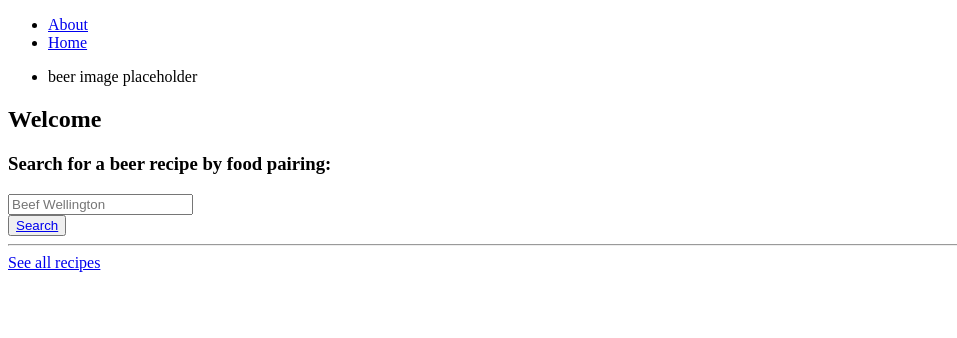
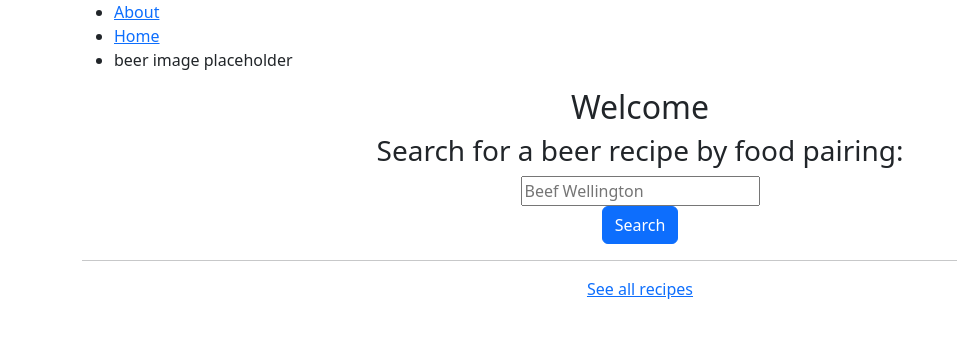
Before and after one commit to jamescaleca/beer-recipe-finder, a React (Create React App) app in the folder client/: page / in a window 1280 px wide. Shown: the top 338 px of the page, without its empty margins (0-957 px from the left). Built offline with nearby package versions, Linux system fonts and the light colour scheme; no server answers.

Commit message:
Imported react bootstrap and applied it to a button on the home page

```diff
--- a/client/package.json
+++ b/client/package.json
@@ -7,7 +7,9 @@
     "@testing-library/react": "^13.4.0",
     "@testing-library/user-event": "^13.5.0",
     "axios": "^1.4.0",
+    "bootstrap": "^5.3.0-alpha3",
     "react": "^18.2.0",
+    "react-bootstrap": "^2.7.4",
     "react-dom": "^18.2.0",
     "react-router-dom": "^6.11.1",
     "react-scripts": "5.0.1",
--- a/client/src/App.js
+++ b/client/src/App.js
@@ -8,6 +8,7 @@ import About from "./pages/About"
 import FilteredRecipes from "./pages/FilteredRecipes"
 import RecipesList from "./pages/RecipesList"
 import SingleRecipe from "./pages/SingleRecipe"
+import "./css/styles.css"
 
 export default function App() {
   return (
--- /dev/null
+++ b/client/src/css/styles.css
@@ -0,0 +1 @@
+/* No CSS *//*# sourceMappingURL=styles.css.map */
--- /dev/null
+++ b/client/src/css/styles.scss
@@ -0,0 +1 @@
+@import "~bootstrap/scss/bootstrap";
--- a/client/src/index.js
+++ b/client/src/index.js
@@ -2,6 +2,8 @@ import React from 'react'
 import ReactDOM from 'react-dom/client'
 import { RecipesContextProvider } from './context/recipesContext'
 import App from './App'
+
+import 'bootstrap/dist/css/bootstrap.min.css'
 
 ReactDOM.createRoot(document.getElementById('root')).render(
   <React.StrictMode>
--- a/client/src/pages/Home.js
+++ b/client/src/pages/Home.js
@@ -1,9 +1,13 @@
 import React, { useContext } from "react"
-import { Link } from "react-router-dom"
+import { Link, useNavigate } from "react-router-dom"
 import { RecipesContext } from "../context/recipesContext"
+import "../css/styles.css"
+import Button from "react-bootstrap/Button"
 
 function Home() {
   const {filterRecipes, search, setSearch} = useContext(RecipesContext)
+
+  const navigate = useNavigate()
 
   return (
     <section className={`-bg-primary container`}>
@@ -20,16 +24,17 @@ function Home() {
               onChange={(e) => setSearch(e.target.value)}
             ></input>
             <br/>
-            <button
-              className={`search-button`}
+            <Button
+              variant="primary"
               type="submit"
               value="Search"
               onClick={(e) => {
                 e.preventDefault()
                 filterRecipes()
+                navigate("/search")
               }}
-            ><Link to="/search">Search</Link>
-            </button>
+            >Search
+            </Button>{' '}
             <hr/>
             <Link
               to="/recipes"
```
Also changed, not shown: 2 other files (tests, documents, lock files or other folders).
